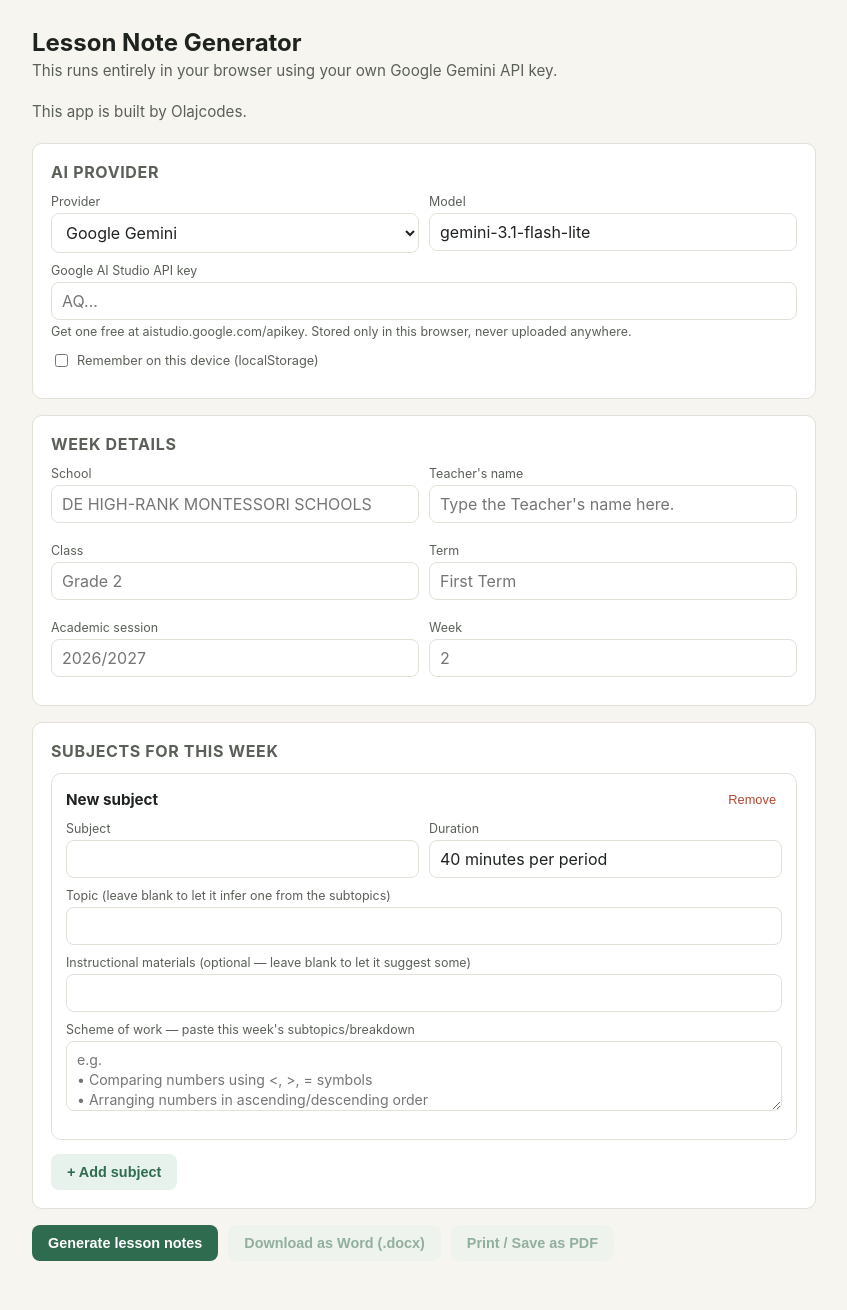
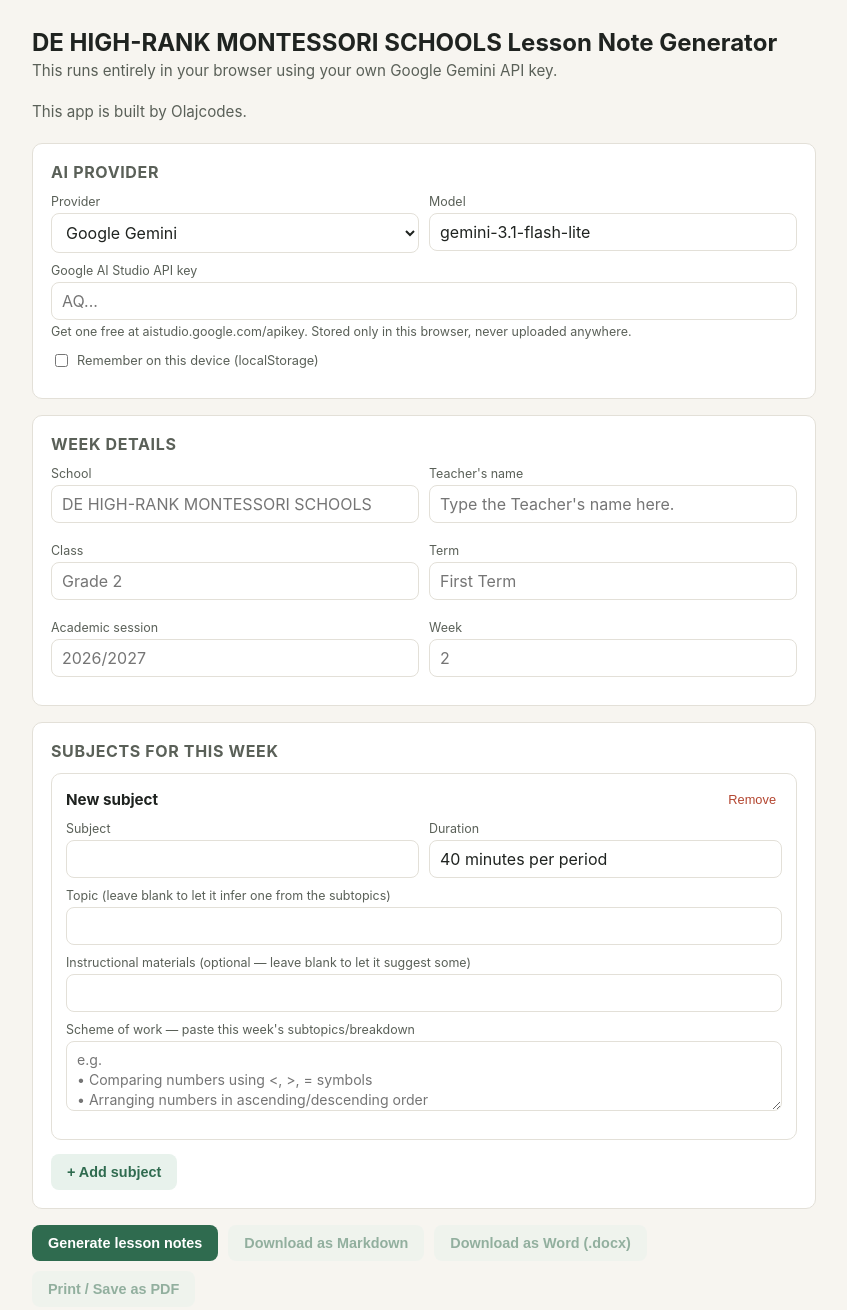
Before and after one commit to olaj-dev/lesson-generator, a plain HTML site: page index.html in a window 1280 px wide. Shown: the whole page, without its empty margins (216-1063 px from the left). Drawn offline with Linux system fonts and the light colour scheme.

Commit message:
Update header and enable download button in HTML

```diff
--- a/index.html
+++ b/index.html
@@ -62,7 +62,7 @@
 </head>
 <body>
 <div class="wrap">
-  <h1>Lesson Note Generator</h1>
+  <h1>DE HIGH-RANK MONTESSORI SCHOOLS Lesson Note Generator</h1>
   <p class="lede">This runs entirely in your browser using your own Google Gemini API key.</p>
   <p class="lede">This app is built by Olajcodes.</p>
 
@@ -111,7 +111,7 @@
 
   <div class="top-actions no-print">
     <button class="btn" id="gen-btn" onclick="generateAll()">Generate lesson notes</button>
-    <!-- <button class="btn secondary" id="dl-btn" onclick="downloadAll()" disabled>Download as Markdown</button> -->
+    <button class="btn secondary" id="dl-btn" onclick="downloadAll()" disabled>Download as Markdown</button>
     <button class="btn secondary" id="docx-btn" onclick="downloadWord()" disabled>Download as Word (.docx)</button>
     <button class="btn secondary" id="print-btn" onclick="window.print()" disabled>Print / Save as PDF</button>
   </div>
```
